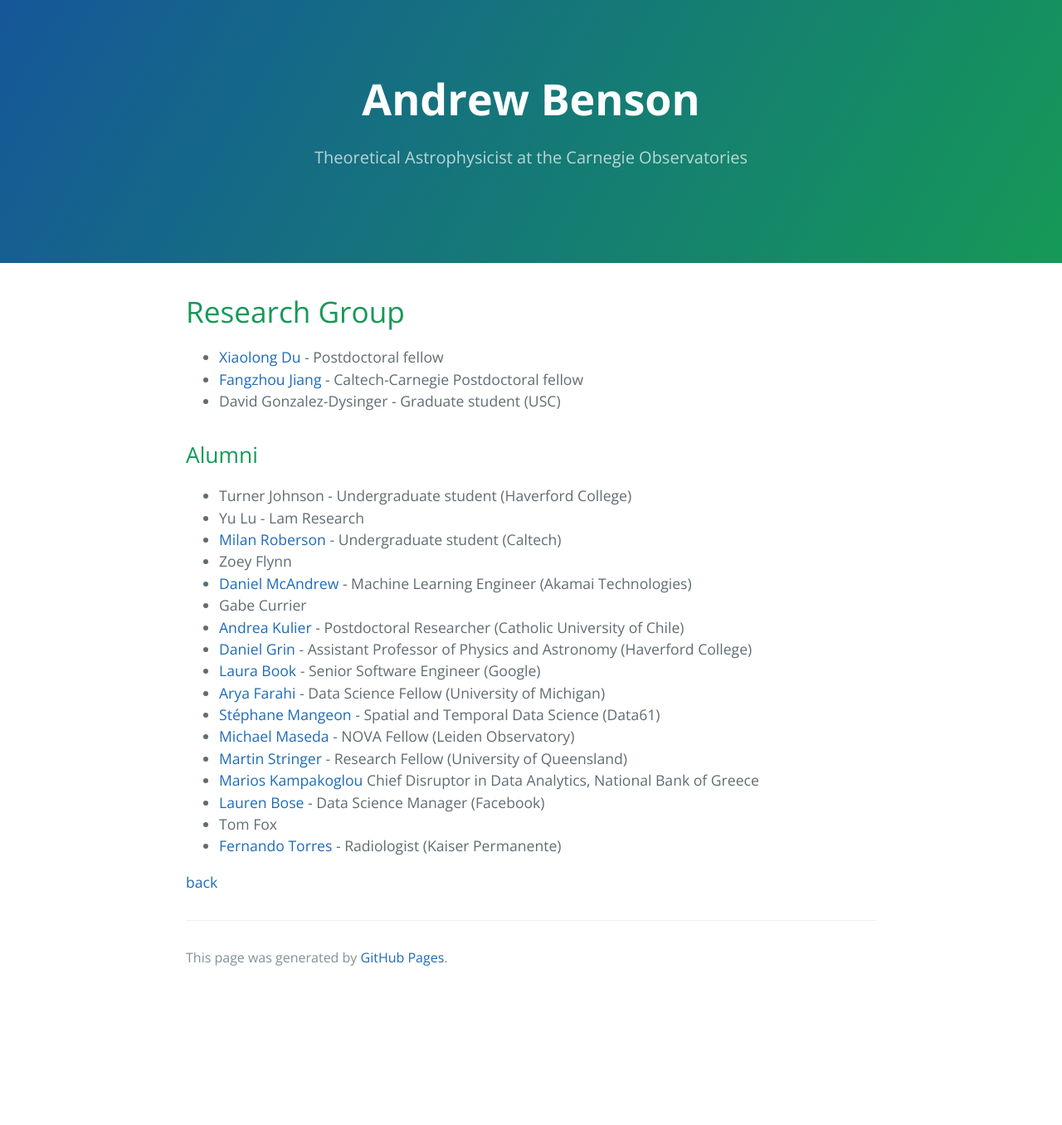
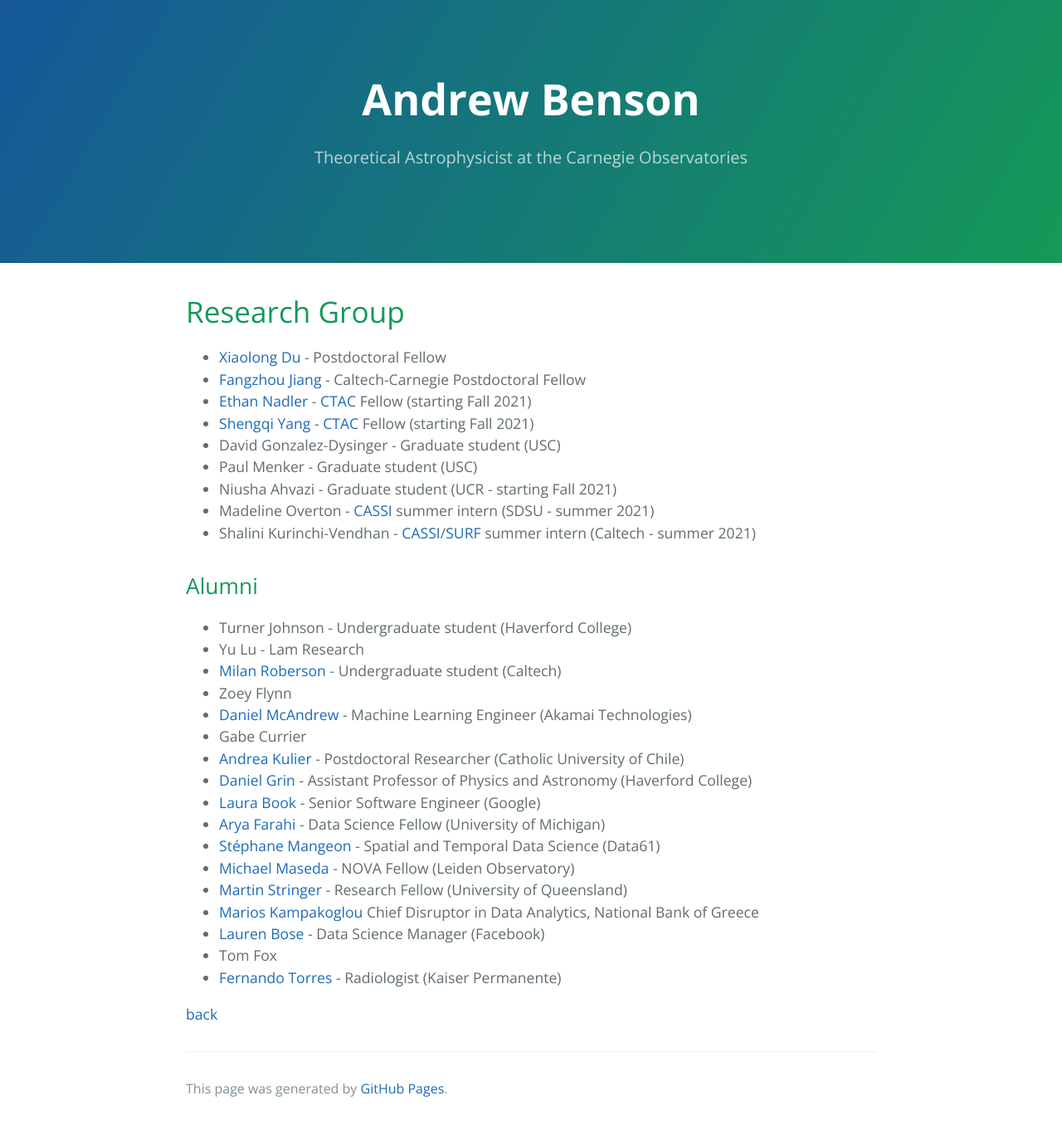
Before and after one commit to abensonca/abensonca.github.io, a Jekyll site: the page built from team.md, in a window 1280 px wide. Shown: the whole page at 83% size. Built offline with Jekyll 4.4.1, drawn with Linux system fonts in a browser that asks for light colours; before the commit the page ends 1198 px from its top, so only the background shows below that.

Commit message:
Update team.

```diff
--- a/team.md
+++ b/team.md
@@ -6,9 +6,16 @@ description: Theoretical Astrophysicist at the Carnegie Observatories
 
 # Research Group
 
-* [Xiaolong Du](https://xiaolong-du.github.io/) - Postdoctoral fellow
-* [Fangzhou Jiang](https://www.fzjiang.com/) - Caltech-Carnegie Postdoctoral fellow
+* [Xiaolong Du](https://xiaolong-du.github.io/) - Postdoctoral Fellow
+* [Fangzhou Jiang](https://www.fzjiang.com/) - Caltech-Carnegie Postdoctoral Fellow
+* [Ethan Nadler](https://kipac.stanford.edu/people/ethan-nadler) - [CTAC](https://ctac.carnegiescience.edu/) Fellow (starting Fall 2021)
+* [Shengqi Yang](https://sheayang.github.io/) - [CTAC](https://ctac.carnegiescience.edu/) Fellow (starting Fall 2021)
 * David Gonzalez-Dysinger - Graduate student (USC)
+* Paul Menker - Graduate student (USC)
+* Niusha Ahvazi - Graduate student (UCR - starting Fall 2021)
+* Madeline Overton - [CASSI](https://obs.carnegiescience.edu/CASSI) summer intern (SDSU - summer 2021)
+* Shalini Kurinchi-Vendhan - [CASSI](https://obs.carnegiescience.edu/CASSI)/[SURF](http://sfp.caltech.edu/programs/surf) summer intern (Caltech - summer 2021)
+
 
 ## Alumni
 
```
